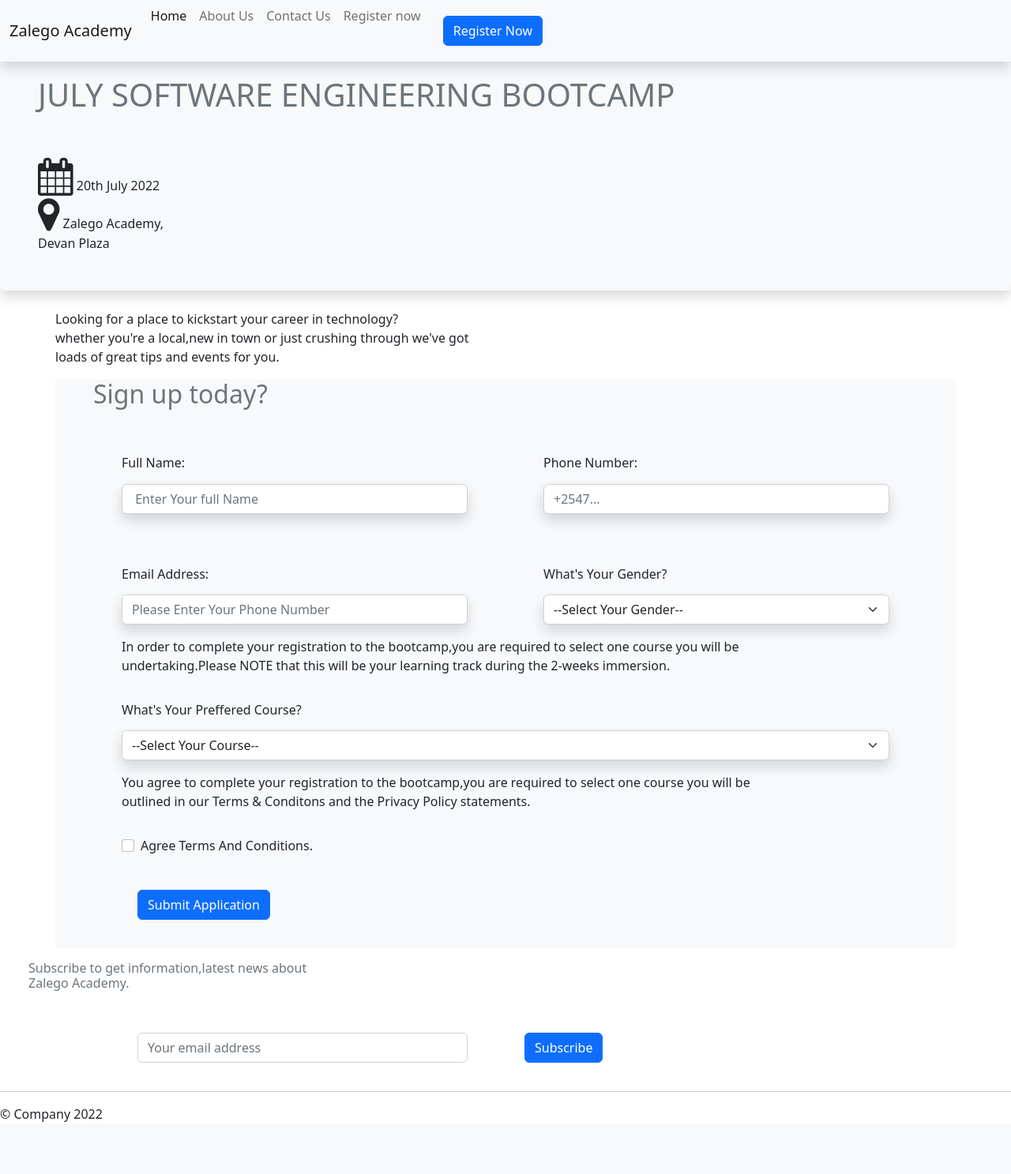
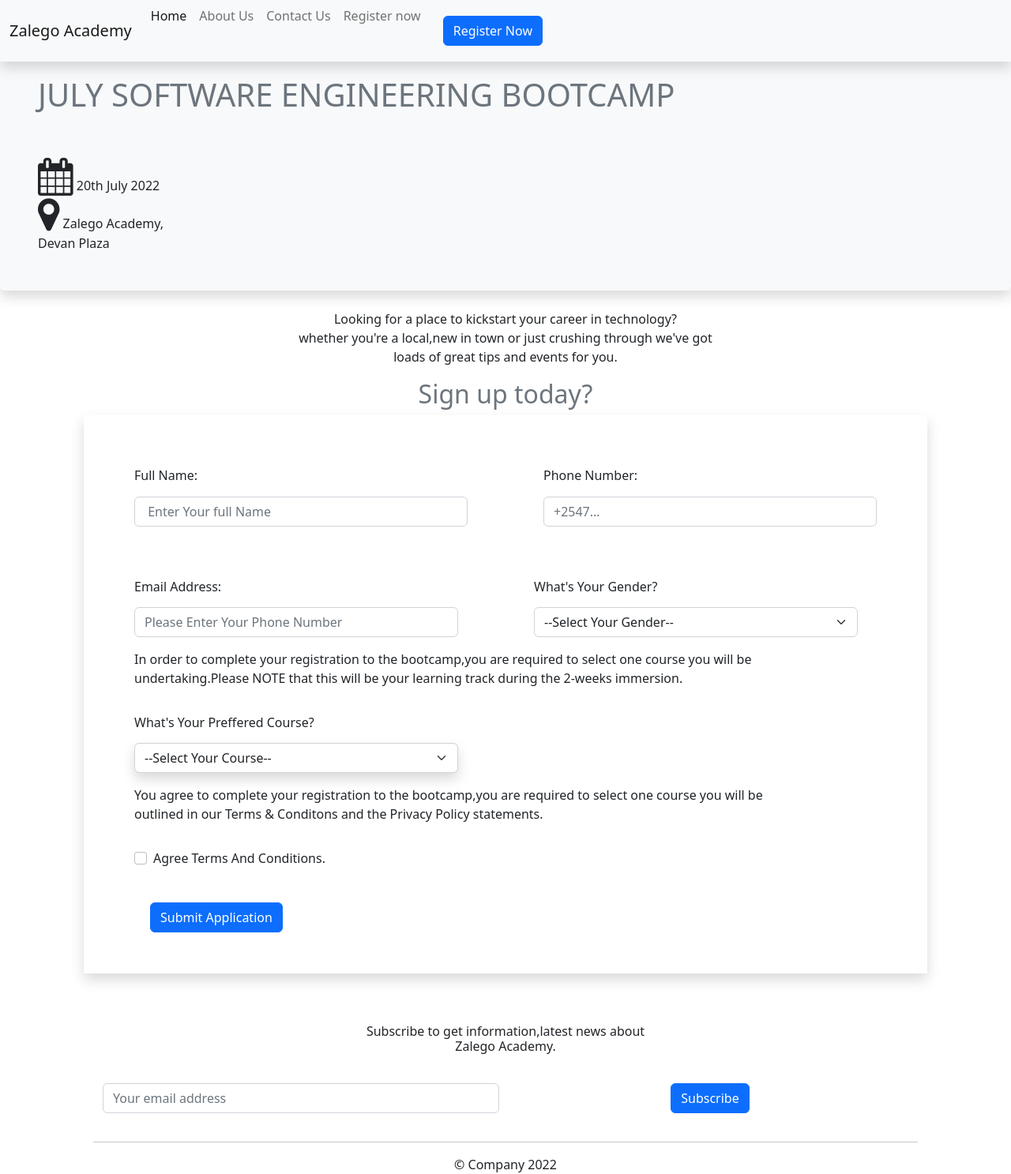
Before and after one commit to muriuki92/assignment-004-php-databse, a PHP site: page /enroll.php in a window 1280 px wide. Shown: the whole page at 79% size. Before the commit the page ends 1421 px from the top, so only its background shows below. Run offline with PHP 8.4, Linux system fonts and the light colour scheme.

Commit message:
added enroll.php

```diff
--- a/enroll.php
+++ b/enroll.php
@@ -46,7 +46,7 @@
 </main>
     <!-- JULY CAMP ENDS HERE -->
 
-    <div class="container col-lg-12 p-0">
+    <div class="container col-lg-12 p-0 text-center">
         <p>
                   <br>Looking for a place to kickstart your career in technology?<br>
             whether you're a local,new in  town or just crushing through we've got<br>
@@ -54,37 +54,37 @@
         </p>
     </div>
     <!-- SIGN UP STARTS HERE -->
-    <form action="enroll.php" method="POST">
-    <div class="kind container col-lg-12 px-5 bg-light ">
+    <form action="enroll.php" method="POST" >
+    <div class="kind container col-lg-12 px-5 ">
 
-       <h2 class="patience text-secondary">Sign up today?</h2>
+       <h2 class="patience text-secondary text-center">Sign up today?</h2>
 
-     <div class="row">
+   <div class="row shadow p-3 mb-5 bg-body">
 
              <div class="mb-3 px-5 py-5 col-lg-6" >
                     <label for="FullName"  class="form-label"><h6> Full Name:</h6></label>
-                    <input type="text" name="fullname" class="joy shadow form-control" placeholder=" Enter Your full Name" >
+                    <input type="text" name="fullname" class=" form-control" placeholder=" Enter Your full Name" >
 
                   </div>
 
                   <div class="mb-3 px-5 py-5 col-lg-6">
                       <label for="PhoneNumber" class="form-label"><h6>Phone Number: </h6></label>
-                      <input type="tell"  name ="phonenumber" class=" joy shadow form-control" placeholder="+2547..." >
+                      <input type="tell"  name ="phonenumber" class="form-control" placeholder="+2547..." >
 
                     </div>
-               </div>
 
-               <div class="row">
+
+               <div class="row ">
                 <div class="mb-3 px-5 col-lg-6" >
                     <label for="EmailAddress"  class="form-label"><h6>Email Address:</h6></label>
-                    <input type="tel" name="email" class=" joy shadow form-control" placeholder="Please Enter Your Phone Number" >
+                    <input type="email" name="email" class="  form-control" placeholder="Please Enter Your Phone Number" >
 
                   </div>
 
                   <div class="mb-3 px-5  col-lg-6">
                       <label for="What'sYourGender"  class="form-label"><h6>What's Your Gender?</h6></label>
 
-                      <select class="form-select joy shadow form-control" name="gender" type="email"  aria-label="Default select example">
+                      <select class="form-select  form-control" name="gender" aria-label="Default select example">
                        <option selected><h1>--Select Your Gender--</h1></option>
                        <option value="Male">Male</option>
                        <option value="Female">Female</option>
@@ -104,7 +104,7 @@
                <div class="row">
 
 
-                  <div class="mb-3 px-5 col-lg-12">
+                  <div class="mb-3 px-5 col-lg-6">
                     <label for="Course"  class="form-label"><h6>What's Your Preffered Course?</h6></label>
 
                     <select  class="form-select joy shadow form-control" name="course"  aria-label="Default select example">
@@ -158,22 +158,21 @@
 
     <!-- subscribe part starts here -->
     <div class="row ">
-                <div class=" ping col-lg-12 px-5 mb-3 text-secondary">
-                    <p text-align="center"><h6>Subscribe to get information,latest news about <br>
+      <div class="container text-center" >
+                <div class="col-lg-12 px-5 mb-3 ">
+                    <p><h6>Subscribe to get information,latest news about <br>
                            Zalego Academy.</h6></p>
 
-                </div>
       </div>
 
   <div class="container">
       <form action="aboutus.php" method="POST">
 
-
-        <div class=" row g-2 px-5 pt-0  align-items-center">
-        <div class="col-lg-6 px-5 ">
+        <div class=" row align-items-center mb-3 g-3">
+        <div class="col-lg-6 px-2 ">
               <input type="email" name ="email" id="inputemail" class="form-control" placeholder="Your email address" >
             </div>
-            <div class="col-lg-6">
+            <div class="col-lg-6 col-auto">
             <button class="btn btn-primary" name="submitButton" type="submit" >Subscribe</button>
             </div>
 
@@ -181,6 +180,7 @@
           </div>
       </form>
   </div>
+
 
     <!-- subscribe part ends here -->
     <hr>
--- a/header.php
+++ b/header.php
@@ -1,3 +1,40 @@
+<?php
+// database connection
+$server="localhost";
+$username="root";
+$password="";
+$database="zalego";
+
+$conn = mysqli_connect($server,$username,$password,$database);
+
+    if(isset($_POST ['submitApplication']))
+    {
+        $fullName = $_POST['fullname'];
+        $phoneNumber = $_POST['phonenumber'];
+        $email = $_POST['email'];
+        $gender=$_POST['gender'];
+        $course = $_POST['course'];
+
+
+
+        //connection of database
+        $ifinputData = mysqli_query($conn,
+        "INSERT INTO enrollment(fullname,phonenumber,email,gender,course)
+         VALUES('$fullName','$phoneNumber','$email','$gender','$course')");
+
+         if($inputData)
+         {
+          echo "Submitted Successfully";
+         }
+         else
+         {
+          echo "Fatal error";
+         }
+
+    }
+    ?>
+
+
 <!DOCTYPE html>
 <html lang="en">
 <head>
```
Also changed, not shown: enrollmessages.php (added, +34 -0 lines). Lines whose indentation alone changed are shown as unchanged.
